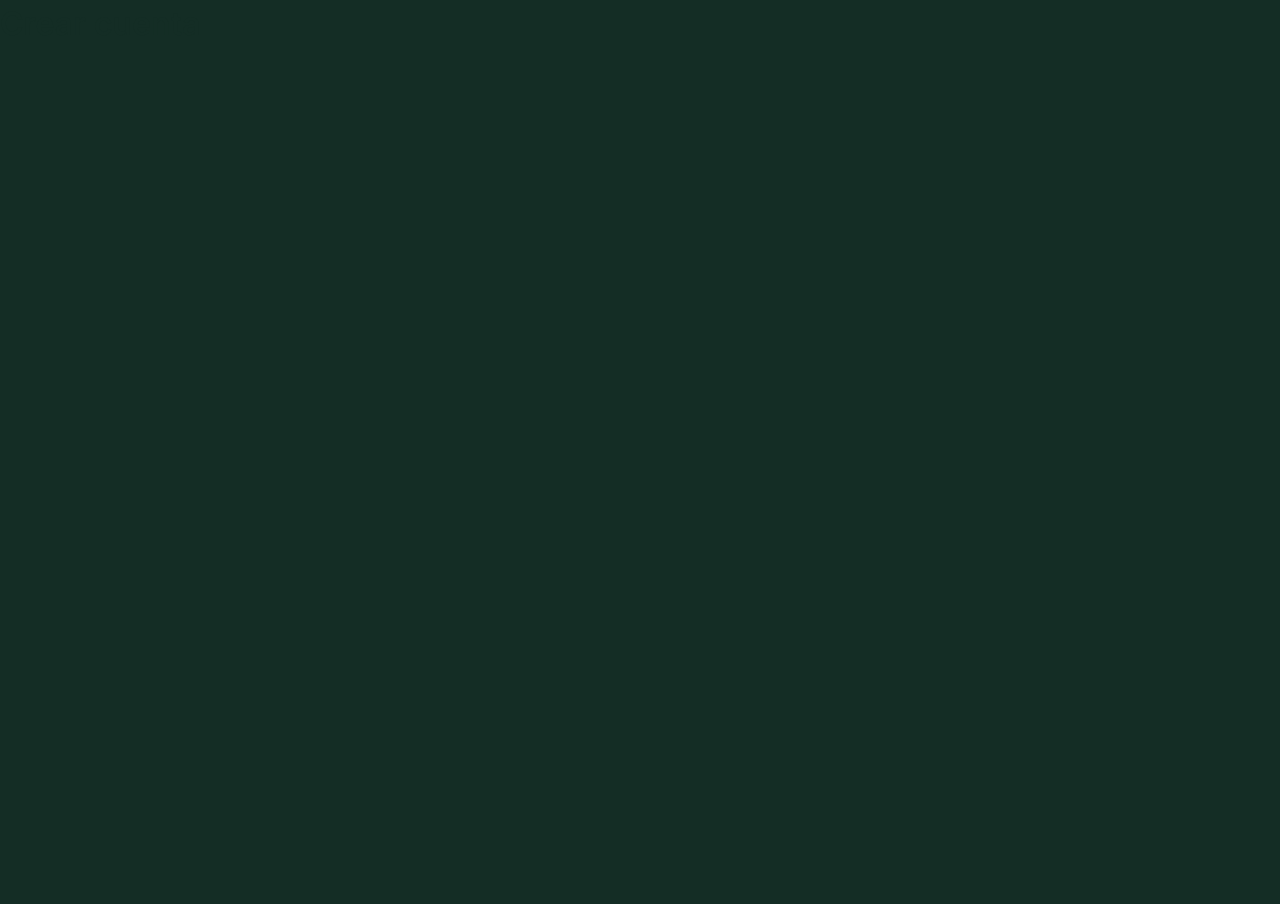
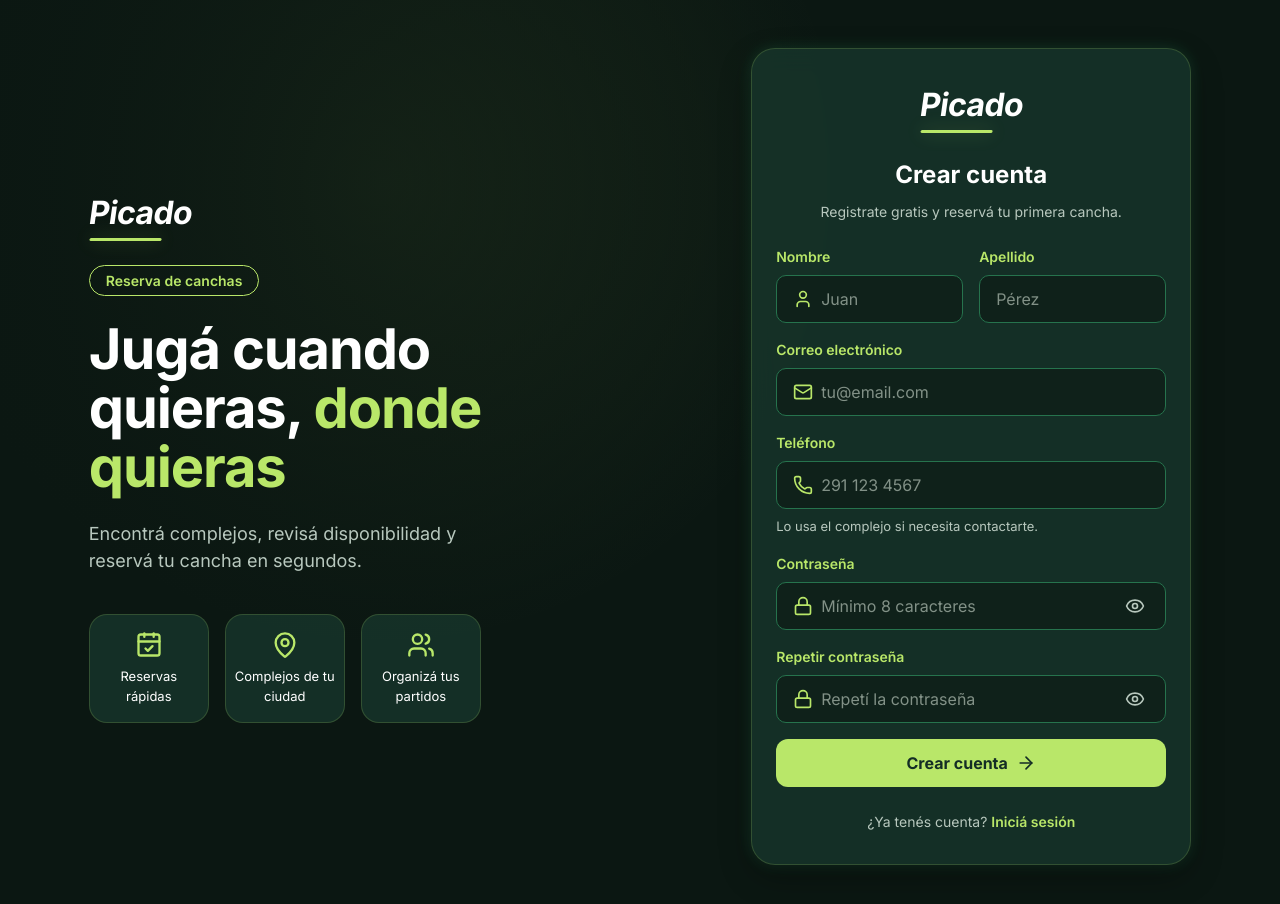
Before and after one commit to BautiCutini/trabajo-metodologiaII, a React app in the folder frontend/: page /registro in a window 1280 px wide. Shown: the top 904 px of the page. Before the commit the page ends 800 px from the top, so only its background shows below. Built offline with nearby package versions, Linux system fonts and the light colour scheme; no server answers; the HTML template or start-up script is replaced by a standard one.

Commit message:
feat(front): agregar pantalla de registro con alta y login automático

```diff
--- a/frontend/src/pages/auth/Auth.module.css
+++ b/frontend/src/pages/auth/Auth.module.css
@@ -35,3 +35,16 @@
 .enlace:hover {
     text-decoration: underline;
 }
+
+.fila {
+    display: grid;
+    grid-template-columns: repeat(2, minmax(0, 1fr));
+    gap: var(--spacing-md);
+}
+
+/* En celulares muy angostos, uno debajo del otro */
+@media (max-width: 360px) {
+    .fila {
+        grid-template-columns: 1fr;
+    }
+}
--- a/frontend/src/pages/auth/Registro.jsx
+++ b/frontend/src/pages/auth/Registro.jsx
@@ -0,0 +1,215 @@
+import { useState } from 'react';
+import { Link, Navigate } from 'react-router-dom';
+import { Mail, Lock, Phone, User, ArrowRight, AlertCircle } from 'lucide-react';
+import AuthLayout from '../../components/layout/AuthLayout';
+import Input from '../../components/ui/Input';
+import Button from '../../components/ui/Button';
+import { useAuth } from '../../context/AuthContext';
+import { registrar } from '../../services/auth.service';
+import { rutaSegunRol } from '../../utils/rutaSegunRol';
+import styles from './Auth.module.css';
+
+const EMAIL_VALIDO = /^[^\s@]+@[^\s@]+\.[^\s@]+$/;
+
+const DATOS_INICIALES = {
+    nombre: '',
+    apellido: '',
+    email: '',
+    telefono: '',
+    password: '',
+    confirmarPassword: '',
+};
+
+function validar(datos) {
+    const errores = {};
+
+    if (!datos.nombre.trim()) errores.nombre = 'Ingresá tu nombre.';
+    if (!datos.apellido.trim()) errores.apellido = 'Ingresá tu apellido.';
+
+    if (!datos.email.trim()) {
+        errores.email = 'Ingresá tu correo electrónico.';
+    } else if (!EMAIL_VALIDO.test(datos.email.trim())) {
+        errores.email = 'Ingresá un correo válido.';
+    }
+
+    const digitosTelefono = datos.telefono.replace(/\D/g, '');
+    if (!datos.telefono.trim()) {
+        errores.telefono = 'Ingresá tu teléfono.';
+    } else if (digitosTelefono.length < 8 || digitosTelefono.length > 15) {
+        errores.telefono = 'Ingresá un teléfono válido, con característica.';
+    }
+
+    if (!datos.password) {
+        errores.password = 'Creá una contraseña.';
+    } else if (datos.password.length < 8) {
+        errores.password = 'La contraseña debe tener al menos 8 caracteres.';
+    }
+
+    if (!datos.confirmarPassword) {
+        errores.confirmarPassword = 'Repetí la contraseña.';
+    } else if (datos.confirmarPassword !== datos.password) {
+        errores.confirmarPassword = 'Las contraseñas no coinciden.';
+    }
+
+    return errores;
+}
+
+function Registro() {
+    const { usuario, verificando, iniciarSesion } = useAuth();
+
+    const [datos, setDatos] = useState(DATOS_INICIALES);
+    const [errores, setErrores] = useState({});
+    const [errorGeneral, setErrorGeneral] = useState('');
+    const [cargando, setCargando] = useState(false);
+
+    if (usuario) {
+        return <Navigate to={rutaSegunRol(usuario.rol)} replace />;
+    }
+
+    if (verificando) return null;
+
+    function manejarCambio(evento) {
+        const { name, value } = evento.target;
+        setDatos((previos) => ({ ...previos, [name]: value }));
+        setErrores((previos) => ({ ...previos, [name]: undefined }));
+        setErrorGeneral('');
+    }
+
+    async function manejarEnvio(evento) {
+        evento.preventDefault();
+
+        const nuevosErrores = validar(datos);
+        setErrores(nuevosErrores);
+        if (Object.keys(nuevosErrores).length > 0) return;
+
+        const email = datos.email.trim();
+
+        setCargando(true);
+        try {
+            await registrar({
+                nombre: datos.nombre.trim(),
+                apellido: datos.apellido.trim(),
+                email,
+                telefono: datos.telefono.trim(),
+                password: datos.password,
+            });
+
+            // Recién registrado: entra directo, sin pasar otra vez por el login
+            await iniciarSesion(email, datos.password);
+        } catch (error) {
+            if (error.status === 409) {
+                setErrores({ email: 'Ya existe una cuenta con ese correo.' });
+            } else {
+                setErrorGeneral(error.message);
+            }
+        } finally {
+            setCargando(false);
+        }
+    }
+
+    return (
+        <AuthLayout
+            titulo="Crear cuenta"
+            subtitulo="Registrate gratis y reservá tu primera cancha."
+        >
+            <form className={styles.formulario} onSubmit={manejarEnvio} noValidate>
+                {errorGeneral && (
+                    <div className={styles.alerta} role="alert">
+                        <AlertCircle size={18} aria-hidden="true" />
+                        <span>{errorGeneral}</span>
+                    </div>
+                )}
+
+                <div className={styles.fila}>
+                    <Input
+                        etiqueta="Nombre"
+                        icono={<User size={20} />}
+                        name="nombre"
+                        placeholder="Juan"
+                        autoComplete="given-name"
+                        value={datos.nombre}
+                        onChange={manejarCambio}
+                        error={errores.nombre}
+                    />
+
+                    <Input
+                        etiqueta="Apellido"
+                        name="apellido"
+                        placeholder="Pérez"
+                        autoComplete="family-name"
+                        value={datos.apellido}
+                        onChange={manejarCambio}
+                        error={errores.apellido}
+                    />
+                </div>
+
+                <Input
+                    etiqueta="Correo electrónico"
+                    icono={<Mail size={20} />}
+                    type="email"
+                    name="email"
+                    placeholder="tu@email.com"
+                    autoComplete="email"
+                    value={datos.email}
+                    onChange={manejarCambio}
+                    error={errores.email}
+                />
+
+                <Input
+                    etiqueta="Teléfono"
+                    icono={<Phone size={20} />}
+                    type="tel"
+                    name="telefono"
+                    placeholder="291 123 4567"
+                    autoComplete="tel"
+                    value={datos.telefono}
+                    onChange={manejarCambio}
+                    error={errores.telefono}
+                    ayuda="Lo usa el complejo si necesita contactarte."
+                />
+
+                <Input
+                    etiqueta="Contraseña"
+                    icono={<Lock size={20} />}
+                    type="password"
+                    name="password"
+                    placeholder="Mínimo 8 caracteres"
+                    autoComplete="new-password"
+                    value={datos.password}
+                    onChange={manejarCambio}
+                    error={errores.password}
+                />
+
+                <Input
+                    etiqueta="Repetir contraseña"
+                    icono={<Lock size={20} />}
+                    type="password"
+                    name="confirmarPassword"
+                    placeholder="Repetí la contraseña"
+                    autoComplete="new-password"
+                    value={datos.confirmarPassword}
+                    onChange={manejarCambio}
+                    error={errores.confirmarPassword}
+                />
+
+                <Button
+                    type="submit"
+                    anchoCompleto
+                    cargando={cargando}
+                    iconoDerecha={<ArrowRight size={20} />}
+                >
+                    Crear cuenta
+                </Button>
+            </form>
+
+            <p className={styles.pie}>
+                ¿Ya tenés cuenta?{' '}
+                <Link to="/login" className={styles.enlace}>
+                    Iniciá sesión
+                </Link>
+            </p>
+        </AuthLayout>
+    );
+}
+
+export default Registro;
--- a/frontend/src/routes/AppRoutes.jsx
+++ b/frontend/src/routes/AppRoutes.jsx
@@ -1,13 +1,14 @@
 import { Routes, Route, Navigate } from 'react-router-dom';
 import Inicio from '../pages/jugador/Inicio';
 import Login from '../pages/auth/Login';
+import Registro from '../pages/auth/Registro';
 
 function AppRoutes() {
     return (
         <Routes>
             <Route path="/" element={<Inicio />} />
             <Route path="/login" element={<Login />} />
-            <Route path="/registro" element={<h1>Crear cuenta</h1>} />
+            <Route path="/registro" element={<Registro />} />
             <Route path="*" element={<Navigate to="/" replace />} />
         </Routes>
     );
```
